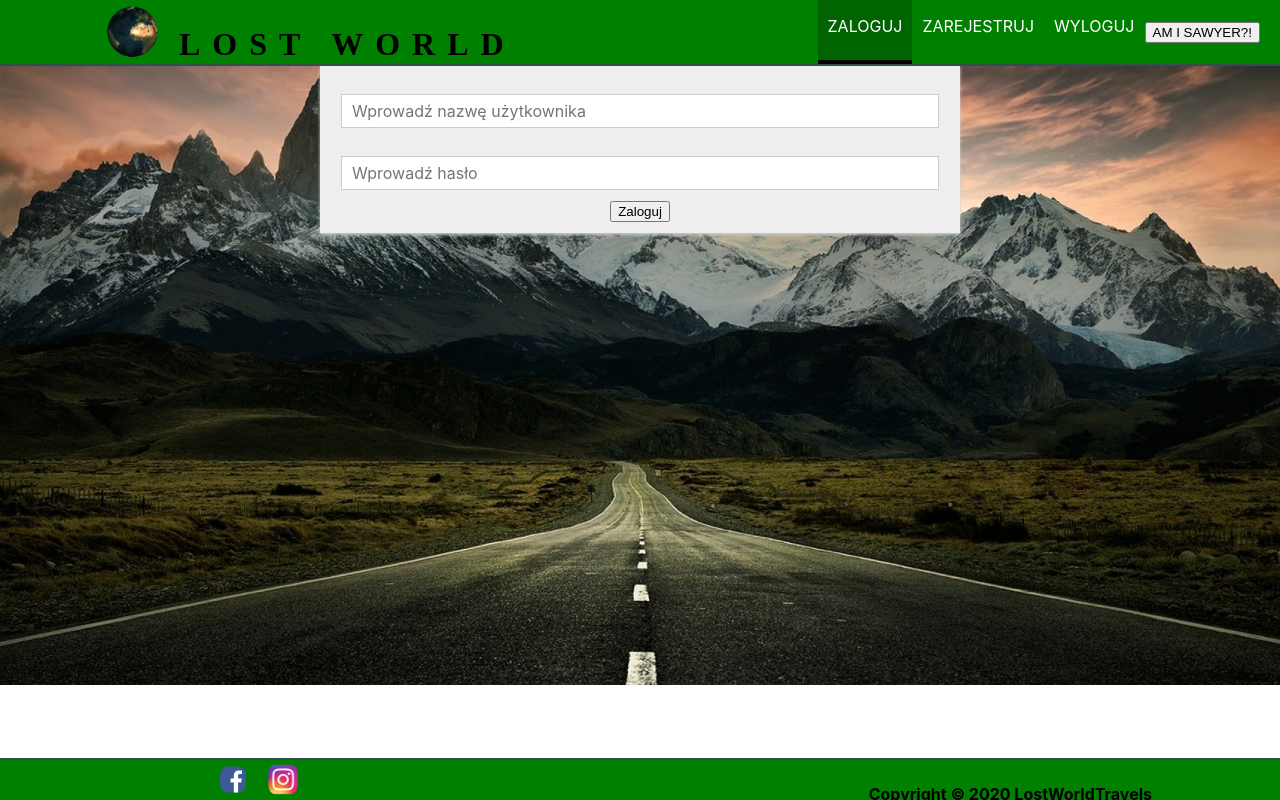
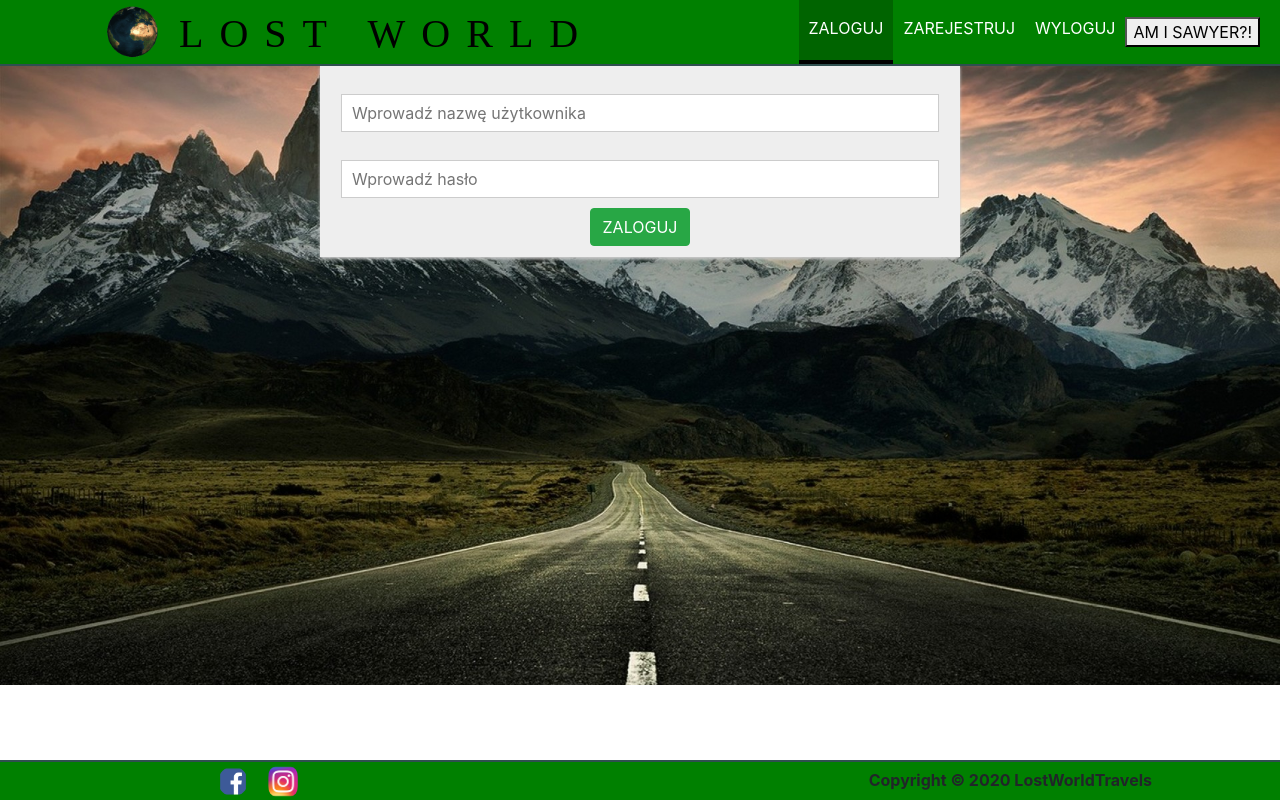
Before and after one commit to WojciechGladalski/lostworld-frontend, a React (Create React App) app: page /login in a window 1280 px wide. Built offline with nearby package versions, Linux system fonts and the light colour scheme.

Commit message:
Ostylowanie: * dodano react-bootstrap i material-ui * podmiana buttonów w rejestracji i logowaniu * wyrównanie loga i elementów stopki

```diff
--- a/package.json
+++ b/package.json
@@ -3,11 +3,13 @@
   "version": "0.1.0",
   "private": true,
   "dependencies": {
+    "@material-ui/core": "^4.9.9",
     "@testing-library/jest-dom": "^4.2.4",
     "@testing-library/react": "^9.5.0",
     "@testing-library/user-event": "^7.2.1",
     "axios": "^0.19.2",
     "react": "^16.13.1",
+    "react-bootstrap": "^1.0.0",
     "react-dom": "^16.13.1",
     "react-scripts": "3.4.1",
     "redux": "^4.0.5",
--- a/public/index.html
+++ b/public/index.html
@@ -24,6 +24,12 @@
       work correctly both with client-side routing and a non-root public URL.
       Learn how to configure a non-root public URL by running `npm run build`.
     -->
+    <link
+            rel="stylesheet"
+            href="https://maxcdn.bootstrapcdn.com/bootstrap/4.4.1/css/bootstrap.min.css"
+            integrity="sha384-Vkoo8x4CGsO3+Hhxv8T/Q5PaXtkKtu6ug5TOeNV6gBiFeWPGFN9MuhOf23Q9Ifjh"
+            crossorigin="anonymous"
+    />
     <title>LostWorld</title>
   </head>
   <body>
--- a/src/components/Footer/Footer.module.css
+++ b/src/components/Footer/Footer.module.css
@@ -25,5 +25,6 @@
 .Copyright {
     float: right;
     position: relative;
+    top: 0;
     transform: translateY(15%);
 }
--- a/src/components/Logo/Logo.module.css
+++ b/src/components/Logo/Logo.module.css
@@ -16,6 +16,8 @@
     position: relative;
     left: 20px;
     padding: 0;
+    top: 5px;
     font-family: Jokerman;
-    letter-spacing: 12px;
+    letter-spacing: 16px;
+    font-size: 40px;
 }
--- a/src/containers/Auth/Login/Login.js
+++ b/src/containers/Auth/Login/Login.js
@@ -2,6 +2,7 @@ import React, {Component} from 'react';
 import classes from './Login.module.css';
 import Input from "../../../components/UI/Input/Input";
 import axios from 'axios';
+import Button from 'react-bootstrap/Button';
 
 class Login extends Component {
 
@@ -184,7 +185,8 @@ class Login extends Component {
             <div className={classes.Login}>
                 <form onSubmit={this.loginHandler}>
                     {form}
-                    <button onClick={this.loginHandler}>Zaloguj</button>
+                    {/*<button onClick={this.loginHandler}>Zaloguj</button>*/}
+                    <Button variant="success" onClick={this.loginHandler}>ZALOGUJ</Button>
                 </form>
             </div>
         );
--- a/src/containers/Auth/Registration/Registration.js
+++ b/src/containers/Auth/Registration/Registration.js
@@ -2,6 +2,7 @@ import React, {Component} from 'react';
 import classes from './Registration.module.css';
 import Input from '../../../components/UI/Input/Input';
 import axios from "axios";
+import Button from "react-bootstrap/Button";
 
 class Registration extends Component {
 
@@ -185,7 +186,8 @@ class Registration extends Component {
             <div className={classes.Registration}>
                 <form onSubmit={this.submitHandler}>
                     {form}
-                    <button onClick={this.submitHandler}>Zarejestruj</button>
+                    {/*<button onClick={this.submitHandler}>Zarejestruj</button>*/}
+                    <Button variant="success" onClick={this.submitHandler}>ZAREJESTRUJ</Button>
                 </form>
             </div>
         );
```
Also changed, not shown: 1 other file (tests, documents, lock files or other folders).
